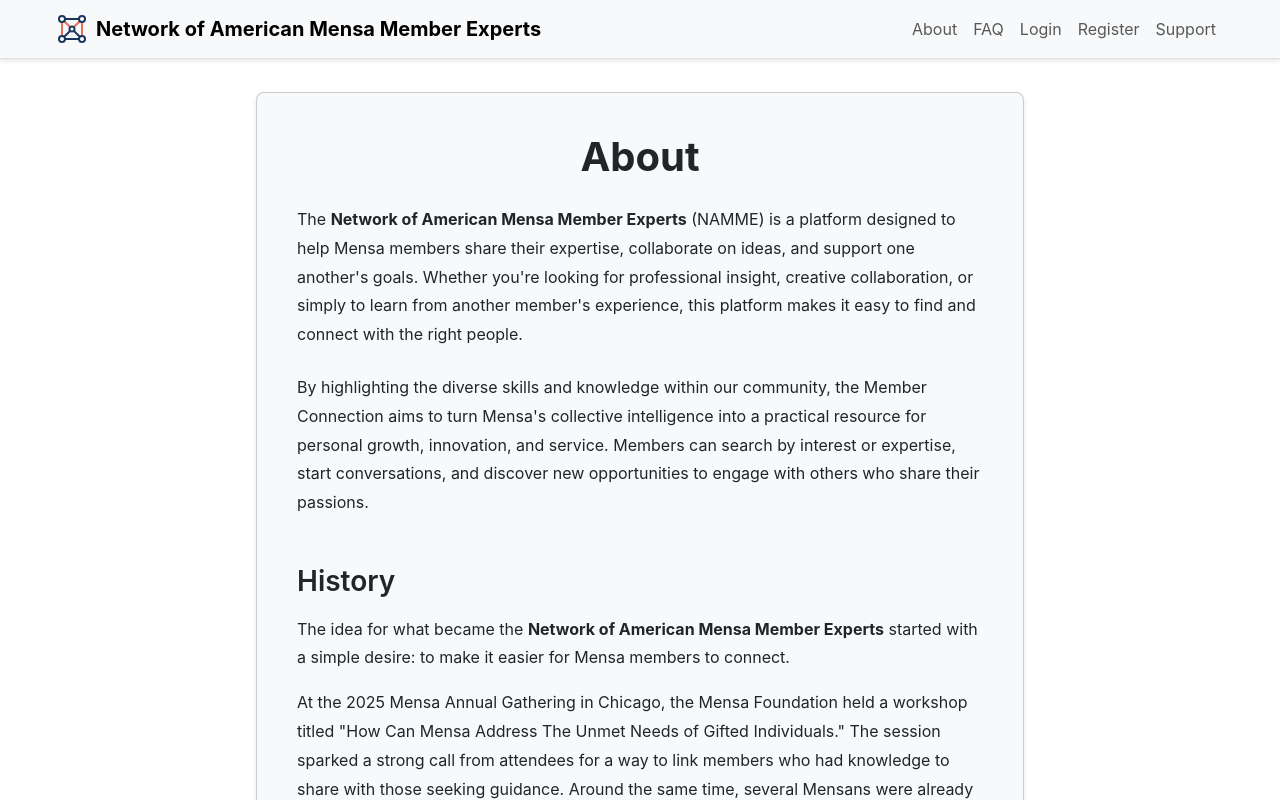
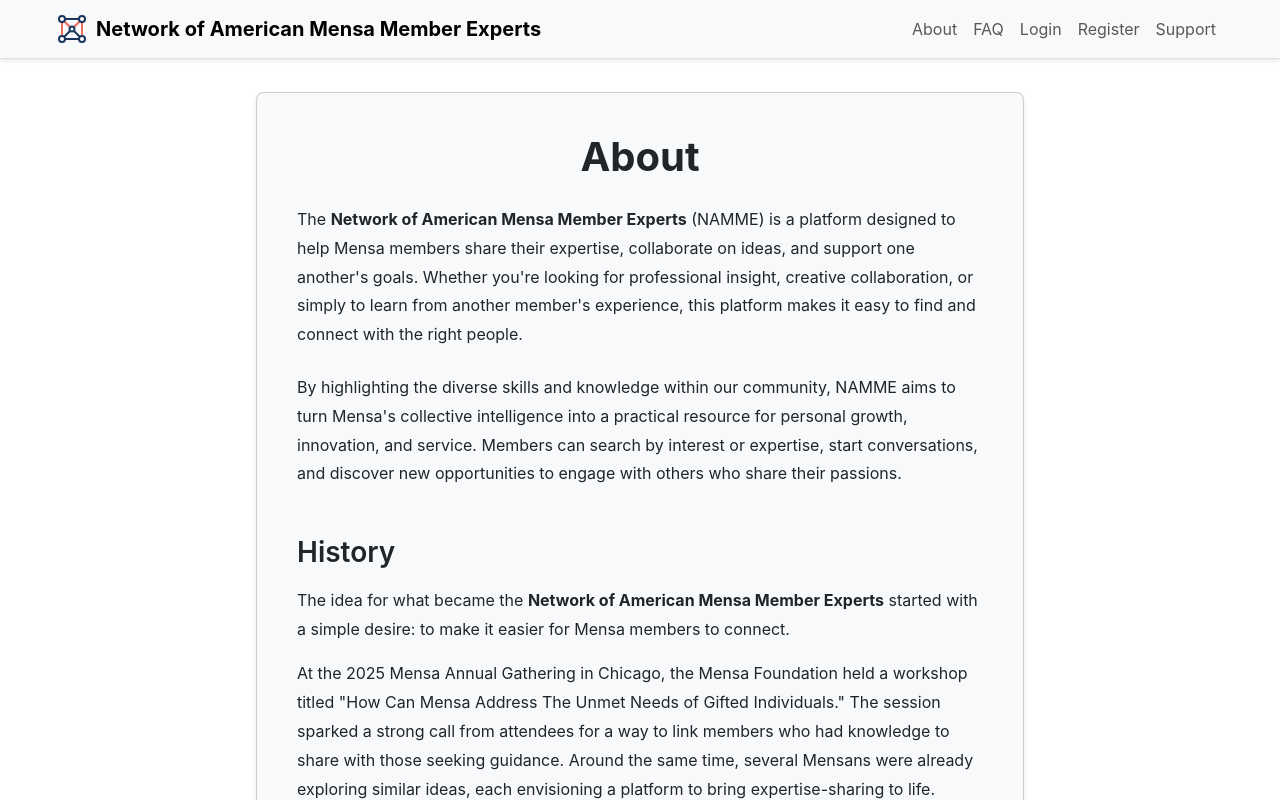
Before and after one commit to bbornino/mensa_member_connect_frontend, a React (Vite) app: page /about in a window 1280 px wide. Shown: the top 800 px of the page. Built offline with nearby package versions, Linux system fonts and the light colour scheme; no server answers.

Commit message:
UX tweaks and fixing typos

```diff
--- a/src/App.tsx
+++ b/src/App.tsx
@@ -47,6 +47,11 @@ function App() {
       navigate("/", { replace: true });
     }
   }, [location.pathname, navigate]);
+
+  // Scroll to top on route change
+  useEffect(() => {
+    window.scrollTo({ top: 0, behavior: 'smooth' });
+  }, [location.pathname]);
 
   if (isLoading) {
     return (
--- a/src/components/public/About.tsx
+++ b/src/components/public/About.tsx
@@ -21,7 +21,7 @@ export default function About() {
               </p>
 
               <p className="mb-5">
-                By highlighting the diverse skills and knowledge within our community, the Member Connection aims to turn Mensa's collective intelligence into a practical resource for personal growth, innovation, and service. Members can search by interest or expertise, start conversations, and discover new opportunities to engage with others who share their passions.
+                By highlighting the diverse skills and knowledge within our community, NAMME aims to turn Mensa's collective intelligence into a practical resource for personal growth, innovation, and service. Members can search by interest or expertise, start conversations, and discover new opportunities to engage with others who share their passions.
               </p>
 
               <h2 className={`mb-3 ${styles.sectionHeading}`}>
--- a/src/components/public/Faq.tsx
+++ b/src/components/public/Faq.tsx
@@ -32,7 +32,7 @@ const faqItems: FAQItem[] = [
     answer: (
       <>
         <p>
-          Only active members of American Mensa who are 18 years of age or older may create a profile, search for help, or volunteer
+          Only current members of American Mensa who are 18 years of age or older may create a profile, search for help, or volunteer
           as an expert. You can participate whether you want to offer expertise, seek guidance, or do both.
         </p>
         <p>
--- a/src/components/public/TermsOfService.tsx
+++ b/src/components/public/TermsOfService.tsx
@@ -5,6 +5,8 @@ import styles from "./TermsOfService.module.scss";
 export default function TermsOfService() {
   useEffect(() => {
     document.title = "Terms of Service | Network of American Mensa Member Experts";
+    // Scroll to top when component mounts
+    window.scrollTo({ top: 0, behavior: 'smooth' });
   }, []);
 
   return (
```
